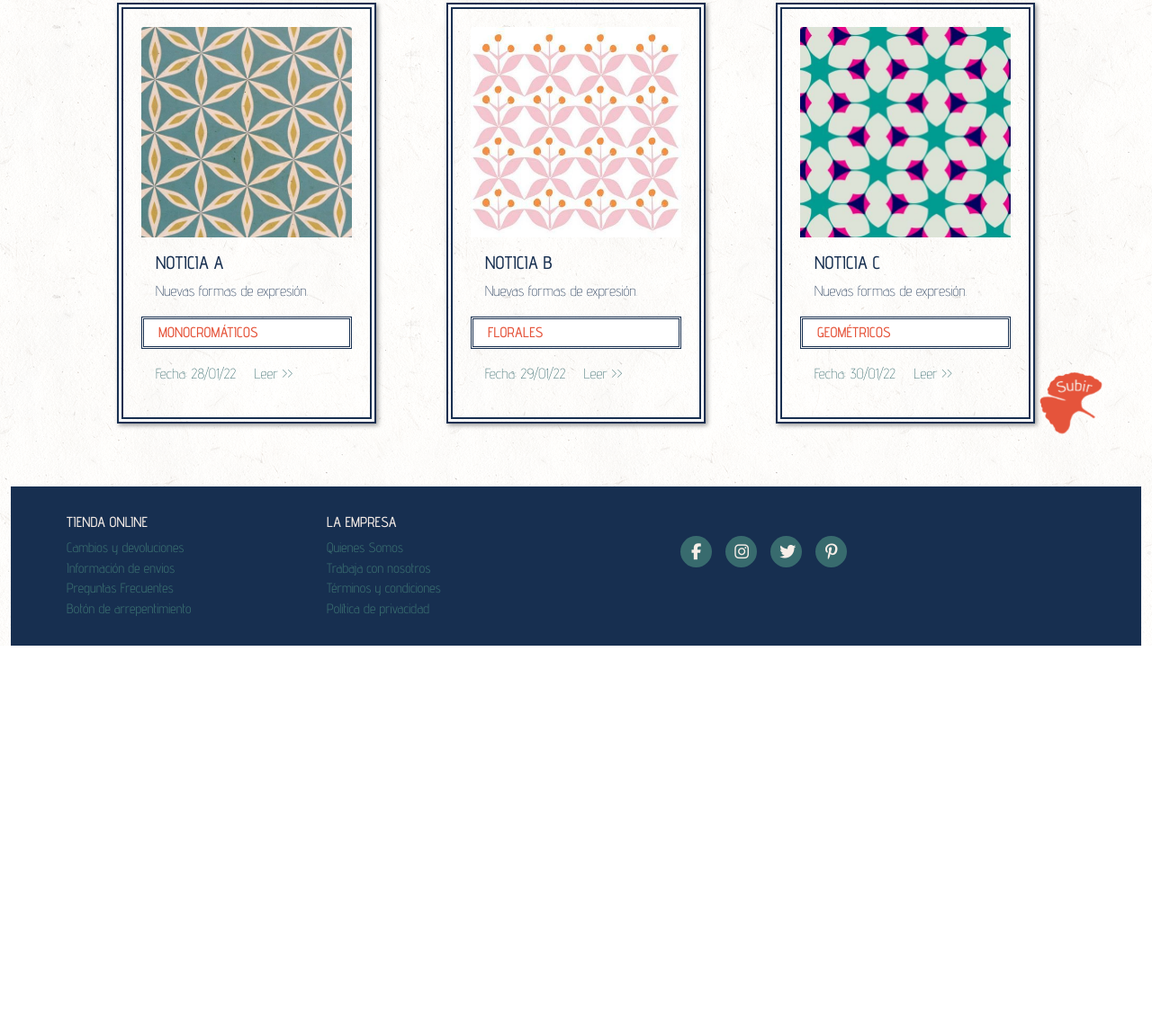
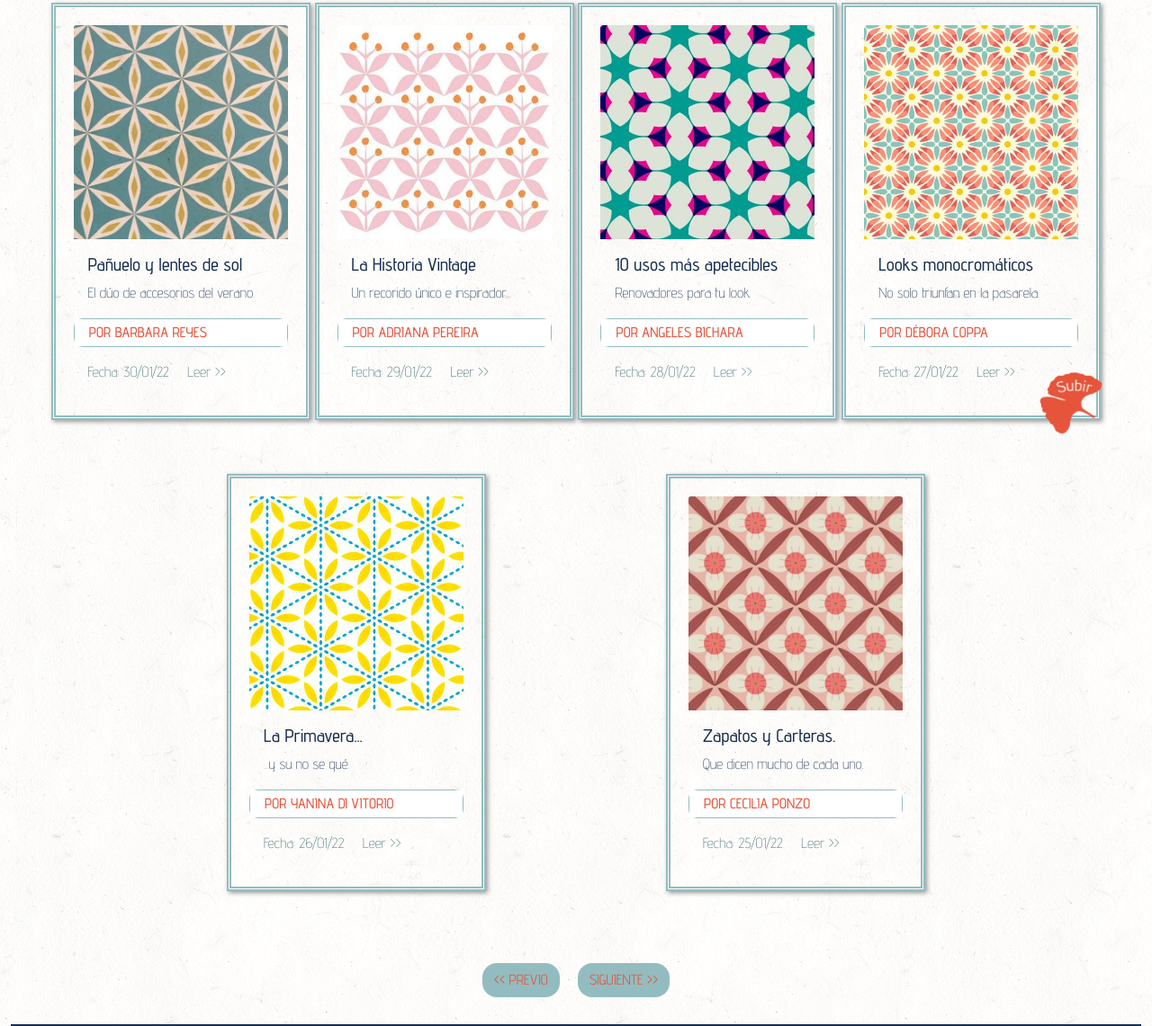
Before and after one commit to luciarebollo/YOURs, a website: page paginas/news.html in a window 1280 px wide. Shown: the part 263-1404 px from the top of the page at 90% size. Before the commit the page ends 981 px from the top, so only its background shows below. Drawn offline with nearby package versions, Linux system fonts and the light colour scheme; a web font is replaced by a local one.

Commit message:
Cambios esteticos

```diff
--- a/paginas/news.html
+++ b/paginas/news.html
@@ -98,31 +98,22 @@
         <option class="dropdown-item" value="newB">Más Nuevas</option>
         <option class="dropdown-item" value="newC">Más Viejas</option>
       </select>
-
-        <!-- <select class="btn btn-secondary dropdown-toggle" type="button" id="dropdownMenuButton1" data-bs-toggle="dropdown" aria-expanded="false">
-          Dropdown button
-        <ul class="dropdown-menu" aria-labelledby="dropdownMenuButton1">
-          <li><a class="dropdown-item" href="#">Action</a></li>
-          <li><a class="dropdown-item" href="#">Another action</a></li>
-          <li><a class="dropdown-item" href="#">Something else here</a></li>
-        </ul>
-      </select> -->
     </aside>
 
     <div class="noticias-container">
       <div class="noticiaA col-sm-12 col-md-3" style="width: 18rem;">
         <img src="../multimedia/a.jpeg" class="card-img-top" alt="...">
         <div class="card-body">
-          <h5 class="card-title">NOTICIA A</h5>
-          <p class="card-text"> Nuevas formas de expresión.</p>
+          <h5 class="card-title">Pañuelo y lentes de sol</h5>
+          <p class="card-text"> El dúo de accesorios del verano.</p>
         </div>
         <div class="bordePropio">
           <ul class="list-group list-group-flush">
-            <li class="list-group-item">MONOCROMÁTICOS</li>
+            <li class="list-group-item">POR BARBARA REYES</li>
           </ul>
         </div>
         <div class="card-body">
-          <a href="#" class="card-link">Fecha: 28/01/22</a>
+          <a href="#" class="card-link">Fecha: 30/01/22</a>
           <a href="#" class="card-link"> Leer >></a>
         </div>
       </div>
@@ -130,12 +121,12 @@
       <div class="noticiaB col-sm-12 col-md-3" style="width: 18rem;">
         <img src="../multimedia/b.jpeg" class="card-img-top" alt="...">
         <div class="card-body">
-          <h5 class="card-title">NOTICIA B</h5>
-          <p class="card-text"> Nuevas formas de expresión.</p>
+          <h5 class="card-title">La Historia Vintage</h5>
+          <p class="card-text"> Un recorido único e inspirador.</p>
         </div>
         <div class="bordePropio">
           <ul class="list-group list-group-flush">
-            <li class="list-group-item">FLORALES</li>
+            <li class="list-group-item">POR ADRIANA PEREIRA</li>
           </ul>
         </div>
         <div class="card-body">
@@ -147,21 +138,82 @@
       <div class="noticiaC col-sm-12 col-md-3" style="width: 18rem;">
         <img src="../multimedia/c.jpeg" class="card-img-top" alt="...">
         <div class="card-body">
-          <h5 class="card-title">NOTICIA C</h5>
-          <p class="card-text"> Nuevas formas de expresión.</p>
+          <h5 class="card-title">10 usos más apetecibles</h5>
+          <p class="card-text"> Renovadores para tu look.</p>
         </div>
         <div class="bordePropio">
           <ul class="list-group list-group-flush">
-            <li class="list-group-item">GEOMÉTRICOS</li>
+            <li class="list-group-item">POR ANGELES BICHARA</li>
           </ul>
         </div>
         <div class="card-body">
-          <a href="#" class="card-link">Fecha: 30/01/22</a>
+          <a href="#" class="card-link">Fecha: 28/01/22</a>
+          <a href="#" class="card-link"> Leer >></a>
+        </div>
+      </div>
+      <div class="noticiaA col-sm-12 col-md-3" style="width: 18rem;">
+        <img src="../multimedia/e.jpeg" class="card-img-top" alt="...">
+        <div class="card-body">
+          <h5 class="card-title">Looks monocromáticos</h5>
+          <p class="card-text"> No solo triunfan en la pasarela.</p>
+        </div>
+        <div class="bordePropio">
+          <ul class="list-group list-group-flush">
+            <li class="list-group-item">POR DÉBORA COPPA</li>
+          </ul>
+        </div>
+        <div class="card-body">
+          <a href="#" class="card-link">Fecha: 27/01/22</a>
+          <a href="#" class="card-link"> Leer >></a>
+        </div>
+      </div>
+
+      <div class="noticiaB col-sm-12 col-md-3" style="width: 18rem;">
+        <img src="../multimedia/f.jpeg" class="card-img-top" alt="...">
+        <div class="card-body">
+          <h5 class="card-title">La Primavera...</h5>
+          <p class="card-text"> ...y su no se qué.</p>
+        </div>
+        <div class="bordePropio">
+          <ul class="list-group list-group-flush">
+            <li class="list-group-item">POR YANINA DI VITORIO</li>
+          </ul>
+        </div>
+        <div class="card-body">
+          <a href="#" class="card-link">Fecha: 26/01/22</a>
+          <a href="#" class="card-link"> Leer >></a>
+        </div>
+      </div>
+
+      <div class="noticiaC col-sm-12 col-md-3" style="width: 18rem;">
+        <img src="../multimedia/g.jpeg" class="card-img-top" alt="...">
+        <div class="card-body">
+          <h5 class="card-title">Zapatos y Carteras.</h5>
+          <p class="card-text"> Que dicen mucho de cada uno.</p>
+        </div>
+        <div class="bordePropio">
+          <ul class="list-group list-group-flush">
+            <li class="list-group-item">POR CECILIA PONZO</li>
+          </ul>
+        </div>
+        <div class="card-body">
+          <a href="#" class="card-link">Fecha: 25/01/22</a>
           <a href="#" class="card-link"> Leer >></a>
         </div>
       </div>
     </div>
-
+    <div class="actionPreSig">
+      <div>
+        <button class="action subscribe primary btn btnPreSig" title="Enviar" type="submit" aria-label="previo">
+          <span> << PREVIO</span>
+        </button>
+      </div>
+      <div>
+        <button class="action subscribe primary btn btnPreSig" title="Enviar" type="submit" aria-label="siguiente">
+          <span>SIGUIENTE >> </span>
+        </button>
+      </div>
+    </div>
 
     <footer class="footer-container row">
       <section class="tiendaOnline col-sm-12 col-md-3">
--- a/scss/_estilos.scss
+++ b/scss/_estilos.scss
@@ -24,19 +24,19 @@
 	position: relative;
 	display: inline-block;
 	align-items: center;
-	padding: 0.5rem 2rem;
+	padding: 1rem 2rem;
 	color: #172f50;
 	text-decoration: none;
 	gap: 10px;
 
 	img {
-		width: 150px;
-		height: 150px;
+		width: 2000px;
+		height: 200px;
 		transition: width (2s), height (2s);
 
 		&:hover {
-			width: 160px;
-			height: 160px;
+			width: 210px;
+			height: 210px;
 		}
 	}
 }
@@ -46,18 +46,18 @@
 	font-weight: 200;
 	position: relative;
 	display: inline-block;
-	padding: 0.5rem 2rem;
+	padding: 1rem 2rem;
 	color: #172f50;
 	text-decoration: none;
 
 	img {
-		width: 150px;
-		height: 150px;
+		width: 200px;
+		height: 200px;
 		transition: width (2s), height (2s);
 
 		&:hover {
-			width: 160px;
-			height: 160px;
+			width: 210px;
+			height: 210px;
 		}
 	}
 }
@@ -68,18 +68,18 @@
 	font-weight: 200;
 	position: relative;
 	display: inline-block;
-	padding: 0.5rem 2rem;
+	padding: 1rem 2rem;
 	color: #172f50;
 	text-decoration: none;
 
 	img {
-		width: 150px;
-		height: 150px;
+		width: 200px;
+		height: 200px;
 		transition: width (2s), height (2s);
 
 		&:hover {
-			width: 160px;
-			height: 160px;
+			width: 210px;
+			height: 210px;
 		}
 	}
 }
@@ -96,20 +96,31 @@
 	justify-content: center;
 }
 
-// .card-link {
-// 	background-color: #386B6E;
-// 	color: #93BCC0;
-// 	display: inline-block;
-// 	position: relative;
-// 	width: auto;
-// 	position: relative;
-// 	text-align: center;
-// }
-
 .card-link-estilo{
 	background-color: #172f50;
 	color: #F7EEE8;
-	border-radius: 2rem;
+	border-radius: 1.5rem;
 	border: 6px double #172f50;
 	margin-left: 22px;
 }
+
+.actionPreSig {
+    width: auto;
+    position: relative;
+    text-align: center;
+	display: flex;
+    justify-content: center;
+	margin: 20px;
+}
+
+.btnPreSig{
+	background-color: #93BCC0;
+	color: #E5533A;
+	display: inline-block;
+	position: relative;
+	width: auto;
+    position: relative;
+    text-align: center;
+	border-radius: 1rem;
+	margin: 10px;
+}
--- a/scss/_footer.scss
+++ b/scss/_footer.scss
@@ -5,8 +5,8 @@
 	grid-template-columns: 1fr 1fr;
 	grid-template-rows: 0.3fr 0.3fr;
 	grid-template-areas: "tiendaonline laempresa";
-	margin: 0px;
-	padding: 30px 50px;
+	margin: 10px auto;
+    padding: 35px 45px;
 	background-color: #172f50;
 	color: #93BCC0;
 	display: flex;
--- a/scss/_index.scss
+++ b/scss/_index.scss
@@ -85,7 +85,7 @@
 }
 .suscripcion {
 	display: flex;
-    margin: 10px auto;
+    margin: 20px auto;
     padding: 19px 24px 15px;
     flex-direction: column;
     justify-content: center;
@@ -99,6 +99,7 @@
 	width: auto;
     position: relative;
     text-align: center;
+	border-radius: 1rem;
 }
 .actionSuscripcion {
     width: auto;
--- a/scss/_news.scss
+++ b/scss/_news.scss
@@ -10,7 +10,8 @@
 }
 
 .bordePropio {
-	border: 3px double #172f50;
+	border: 1px double #93BCC0;
+    border-radius: 10px;
 }
 
 .noticiaA {
@@ -18,7 +19,7 @@
 	font-weight: 200;
 	margin: 30px 0px 30px;
 	padding: 20px;
-	border: 7px double #172f50;
+	border: 5px double #93BCC0;
 	box-shadow: 2px 2px 5px #999;
 }
 
@@ -27,7 +28,7 @@
 	font-weight: 200;
 	margin: 30px 0px 30px;
 	padding: 20px;
-	border: 7px double #172f50;
+	border: 5px double #93BCC0;
 	box-shadow: 2px 2px 5px #999;
 }
 
@@ -36,7 +37,7 @@
 	font-weight: 200;
 	margin: 30px 0px 30px;
 	padding: 20px;
-	border: 7px double #172f50;
+	border: 5px double #93BCC0;
 	box-shadow: 2px 2px 5px #999;
 }
 
@@ -54,7 +55,7 @@
 	color: #F7EEE8;
 	height: 30px;
 	border-radius: 0.5rem;
-	border: 3px double #172f50;
+	border: 3px #172f50;
 }
 
 .dropdown-item{
@@ -66,3 +67,24 @@
 	border-radius: 0.5rem;
 	border: 3px double #172f50;
 }
+
+.actionPreSig {
+    width: auto;
+    position: relative;
+    text-align: center;
+	display: flex;
+    justify-content: center;
+	margin: 20px;
+}
+
+.btnPreSig{
+	background-color: #93BCC0;
+	color: #E5533A;
+	display: inline-block;
+	position: relative;
+	width: auto;
+    position: relative;
+    text-align: center;
+	border-radius: 1rem;
+	margin: 10px;
+}
--- a/scss/_probador.scss
+++ b/scss/_probador.scss
@@ -15,8 +15,7 @@
 }
 
 .imgProbador{
-    height: 270px;
-    margin: 10px;
+    height: 325px;
 }
 
 .accordion-button:not(.collapsed) {
@@ -30,4 +29,9 @@
 .card-img-probador{
 	display: flex;
 	justify-content: center;
+    margin: 35px 5px 5px 5px;
 }
+
+.accordion-flush{
+    margin: 30px 20px;
+}
--- a/scss/_registro.scss
+++ b/scss/_registro.scss
@@ -41,6 +41,7 @@
 .btnPropio {
 	background-color: #386B6E;
 	color: #93BCC0;
+	border-radius: 1rem;
 }
 
 .form-check-input {
```
Also changed, not shown: paginas/estilos.html (+12 -0 lines), paginas/probador.html (+1 -1 lines), paginas/registro.html (+1 -1 lines), css/styles.css, multimedia/e.jpeg (added), multimedia/f.jpeg (added), multimedia/g.jpeg (added), 2 other files.
